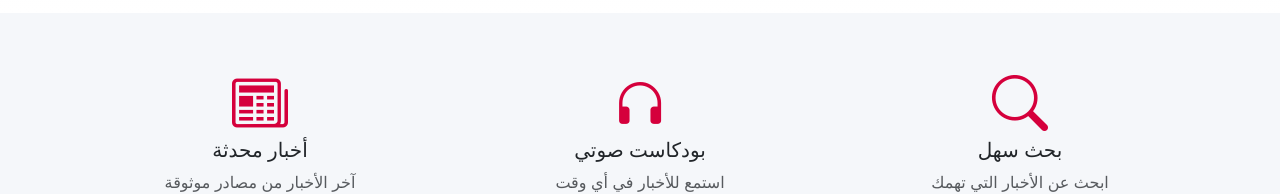
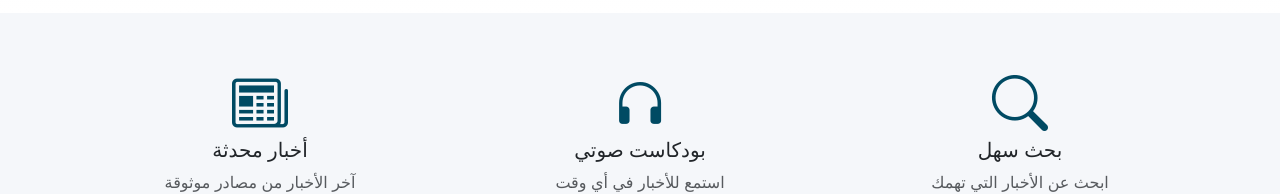
Before and after one commit to Rmsaah/Arabic_News_Podcast-FE, an Angular app: page / in a window 1280 px wide. Shown: the part 963-1157 px from the top of the page. Built offline with nearby package versions, Linux system fonts and the light colour scheme; no server answers.

Commit message:
updated element color

```diff
--- a/src/app/pages/home/home.css
+++ b/src/app/pages/home/home.css
@@ -19,5 +19,5 @@
 }
 
 .features-section i {
-  color: #d5003c !important; /* A light teal color */
+  color: #004a63 !important; /* A light teal color */
 }
```
